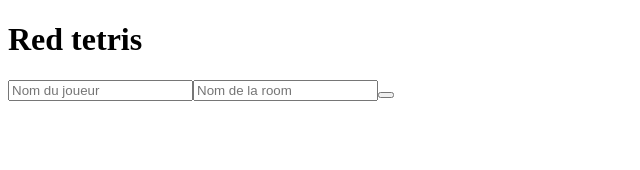
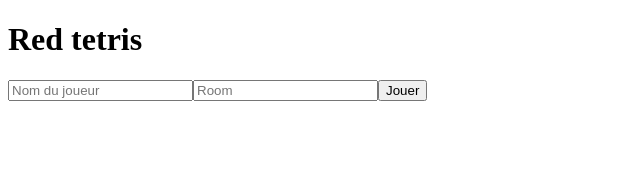
Before and after one commit to Teddyburgonde/tetris, a React (Vite) app in the folder client/: page / in a window 1280 px wide. Shown: the top 170 px of the page, without its empty margins (0-640 px from the left). Built offline with nearby package versions, Linux system fonts and the light colour scheme.

Commit message:
I have finished the home page, but the CSS for this page still needs to be done.

```diff
--- a/client/src/components/Home.jsx
+++ b/client/src/components/Home.jsx
@@ -1,10 +1,38 @@
+import { useState } from 'react'
+import { useNavigate } from "react-router";
+
 function Home() {
+
+	const [playerName, setPlayerName] = useState('')
+	const [roomName, setRoomName] = useState('')
+	const [error, setError] = useState('')
+	let navigate = useNavigate();
+
+	const handlePlay = () => {
+		if (playerName === '' || roomName === '')
+		{
+			setError('Veuillez remplir tous les champs');
+			return;
+		}
+		navigate(`/${roomName}/${playerName}`);
+	}
 	return (
 		<div>
 			<h1>Red tetris</h1>
-			<input type="text" placeholder="Nom du joueur" />
-			<input type="text" placeholder="Nom de la room" />
-			<button></button>
+			<input
+				type="text"
+				placeholder="Nom du joueur"
+				value={playerName}
+				onChange={(e) => setPlayerName(e.target.value)}
+			/>
+			<input
+				type="text"
+				placeholder="Room"
+				value={roomName}
+				onChange={(e) => setRoomName(e.target.value)}
+			/>
+			<button onClick={handlePlay}>Jouer</button>
+			{error && <p>{error}</p>}
 		</div>
 	)
 }
```
